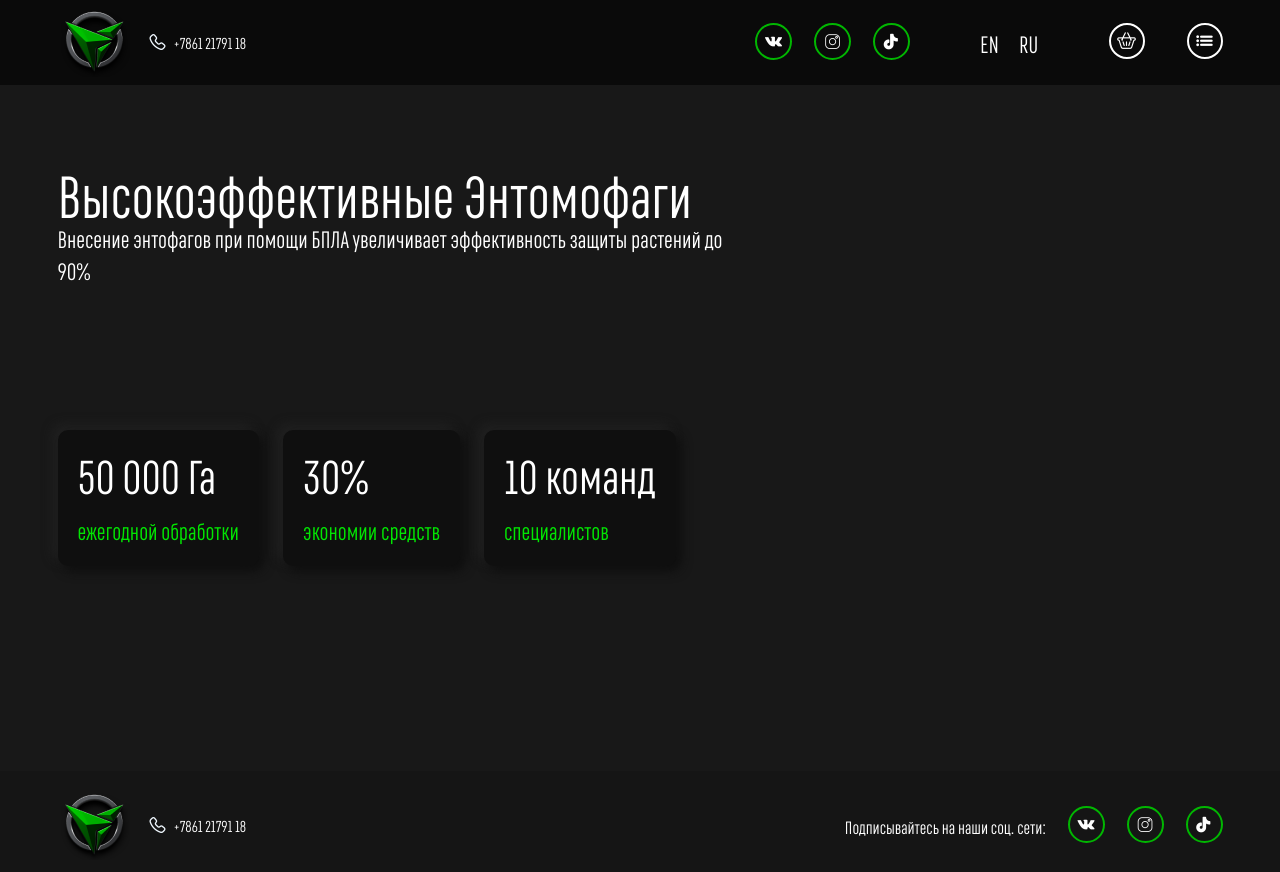
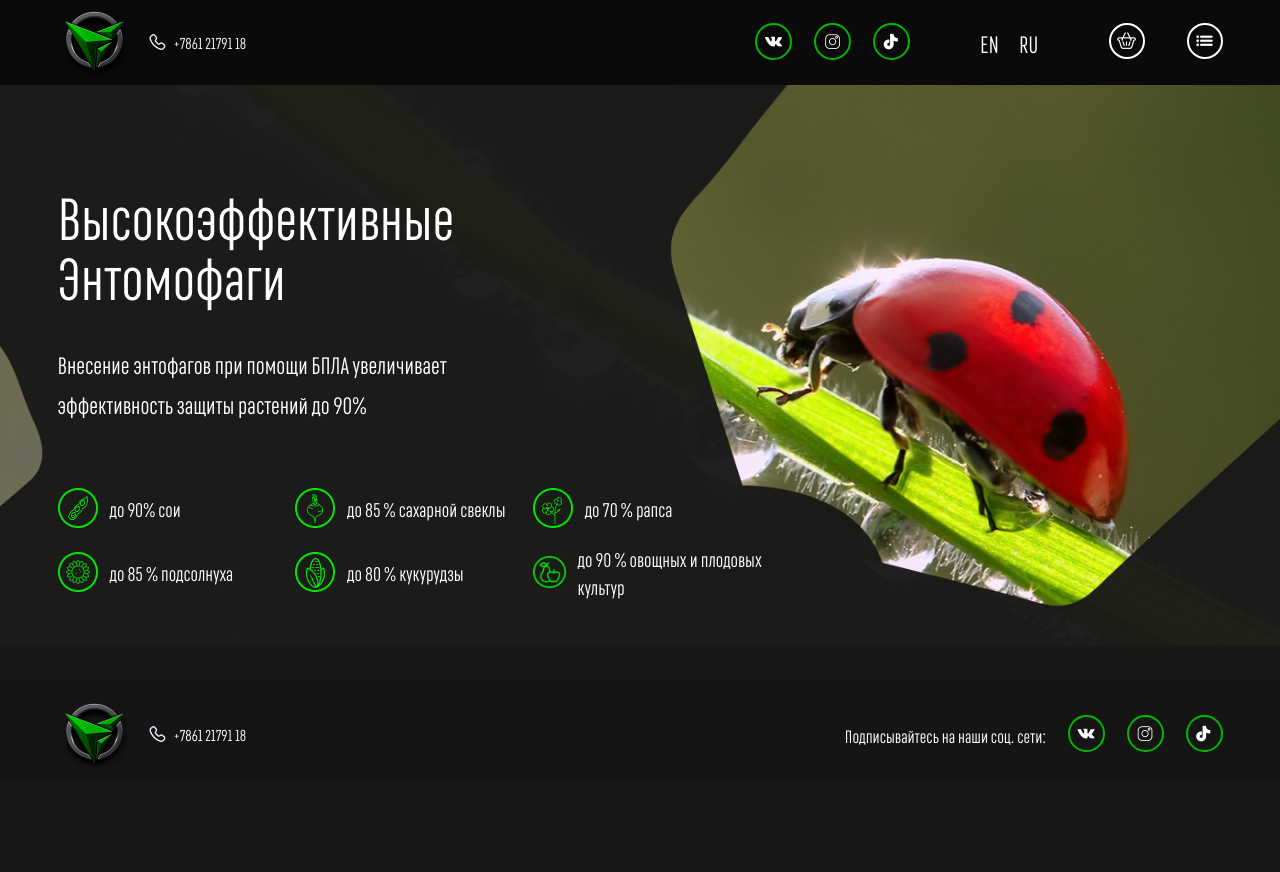
Before and after one commit to khurshid-dev/Website_drones, a website: page entomof.html in a window 1280 px wide. After the commit the page ends 800 px from the top, so only its background shows below. Drawn offline with nearby package versions, Linux system fonts and the light colour scheme; files whose address does not match are found by name.

Commit message:
change on css files entomof

```diff
--- a/css/sections/entomof.css
+++ b/css/entomof.css
@@ -1,11 +1,20 @@
 /* Main section */
 .main-entomof {
-    background-image: url(../img/);
+    background-image: url(../img/entomofagi/main-bg.png);
     background-size: cover;
     background-repeat: no-repeat;
     background-position: center center;
     top: -35px;
-    padding: 0px 0 170px;
+    padding: 22px 0 45px;
     z-index: 1;
     position: relative;
 }
+
+.ento-item {
+    cursor: pointer;
+    transition: 0.5s;
+}
+
+.ento-item:hover {
+    transform: scale(0.9);
+}
--- a/entomof.html
+++ b/entomof.html
@@ -1,5 +1,6 @@
 <!DOCTYPE html>
 <html lang="en">
+
 <head>
     <meta charset="UTF-8">
     <meta http-equiv="X-UA-Compatible" content="IE=edge">
@@ -13,6 +14,7 @@
     <!-- Link Swiper's CSS -->
     <link rel="stylesheet" href="https://cdn.jsdelivr.net/npm/swiper/swiper-bundle.min.css" />
 </head>
+
 <body scroll="no">
 
     <div class="header">
@@ -43,7 +45,7 @@
                         <button class="icon icon_menu ml-5 relative sm:ml-3">
                             <div class="navbar-menu bg-[#181818F2] pt-7 pb-11 md:pb-8 pr-9 pl-6 right-4 w-[280px]">
                                 <ul class="overlay">
-                                    <li class="overlay-m-icons icon_home text-left"><a href="#"
+                                    <li class="overlay-m-icons icon_home text-left"><a href="./index.html"
                                             class="text-left text-2xl mb-6 inline-block max-w-full md:text-xl md:mb-4">Главная</a>
                                     </li>
                                     <li class="overlay-m-icons icon_spider text-left"><a href="#"
@@ -86,33 +88,50 @@
 
     <div class="main-entomof">
         <div class="container">
-            <div class="max-w-[670px]">
+            <div class="">
                 <div
-                    class="main-title pt-28 sm:pt-20 text-6xl text-white md:text-3xl sm:text-[28px] md:max-w-[338px] sm:max-w-[318px] md:pt-28">Высокоэффективные Энтомофаги</div>
-                <div class="max-w-[460px] text-2xl leading-10">
-                    Внесение  энтофагов  при помощи БПЛА увеличивает эффективность защиты растений до 90%
+                    class="main-title pt-28 sm:pt-20 text-6xl text-white md:text-3xl sm:text-[28px] max-w-[480px] md:max-w-[338px] sm:max-w-[318px] md:pt-28">
+                    Высокоэффективные Энтомофаги</div>
+                <div class="max-w-[460px] text-2xl leading-10 mt-10">
+                    Внесение энтофагов при помощи БПЛА увеличивает эффективность защиты растений до 90%
                 </div>
-                <div class="main-box mt-36 sm:mt-28 flex sm:justify-around text-white">
-                    <div class="main-item mr-6 md:mr-4">
-                        <h4 class="text-5xl m-0 p-0 cursor-pointer md:text-2xl md:leading-6 sm:text-lg sm:leading-4">50
-                            000 Га</h4>
-                        <p
-                            class="text-2xl mt-4 cursor-pointer text-lightgreen md:text-lg md:leading-[18px] md:mt-2 sm:text-sm sm:leading-[14px]">
-                            ежегодной обработки</p>
+                <div class="main-box max-w-[720px] mt-16 sm:mt-28 flex flex-wrap sm:justify-around text-white">
+                    <div class="ento-item flex basis-[33%] items-center mb-4">
+                        <div class="block mr-3">
+                            <img src="img/entomofagi/main-f1.png" alt="">
+                        </div>
+                        <h6 class="text-xl leading-7">до 90% сои</h6>
                     </div>
-                    <div class="main-item mr-6 md:mr-4">
-                        <h4 class="text-5xl m-0 p-0 cursor-pointer md:text-2xl md:leading-6 sm:text-lg sm:leading-4">30%
-                        </h4>
-                        <p
-                            class="text-2xl mt-4 cursor-pointer text-lightgreen md:text-lg md:leading-[18px] md:mt-2 sm:text-sm sm:leading-[14px]">
-                            экономии средств</p>
+                    <div class="ento-item flex basis-[33%] items-center mb-4">
+                        <div class="block mr-3">
+                            <img src="img/entomofagi/main-f2.png" alt="">
+                        </div>
+                        <h6 class="text-xl leading-7">до 85 % сахарной свеклы</h6>
                     </div>
-                    <div class="main-item">
-                        <h4 class="text-5xl m-0 p-0 cursor-pointer md:text-2xl md:leading-6 sm:text-lg sm:leading-4">10
-                            команд</h4>
-                        <p
-                            class="text-2xl mt-4 cursor-pointer text-lightgreen md:text-lg md:leading-[18px] md:mt-2 sm:text-sm sm:leading-[14px]">
-                            специалистов</p>
+                    <div class="ento-item flex basis-[33%] items-center mb-4">
+                        <div class="block mr-3">
+                            <img src="img/entomofagi/main-f3.png" alt="">
+                        </div>
+                        <h6 class="text-xl leading-7">до 70 % рапса</h6>
+                    </div>
+                    <div class="ento-item flex basis-[33%] items-center">
+                        <div class="block mr-3">
+                            <img src="img/entomofagi/main-f4.png" alt="">
+                        </div>
+                        <h6 class="text-xl leading-7">до 85 % подсолнуха</h6>
+                    </div>
+                    <div class="ento-item flex basis-[33%] items-center">
+                        <div class="block mr-3">
+                            <img src="img/entomofagi/main-f5.png" alt="">
+                        </div>
+                        <h6 class="text-xl leading-7">до 80 % кукурудзы</h6>
+                    </div>
+                    <div class="ento-item flex basis-[33%] items-center">
+                        <div class="block mr-3">
+                            <img src="img/entomofagi/main-f6.png" alt="">
+                        </div>
+                        <h6 class="text-xl leading-7">до 90 % овощных
+                            и плодовых культур</h6>
                     </div>
                 </div>
             </div>
@@ -151,7 +170,7 @@
 
     <!-- Link Styles -->
     <link rel="stylesheet" href="css/style.css">
-    <link rel="stylesheet" href="css/sections/entomof.css">
+    <link rel="stylesheet" href="css/entomof.css">
 
     <!-- Menu  -->
     <script src="https://cdnjs.cloudflare.com/ajax/libs/jquery/2.1.3/jquery.min.js"></script>
@@ -164,4 +183,5 @@
     <script src="js/main.js"></script>
 
 </body>
+
 </html>
```
Also changed, not shown: index.html (+1 -1 lines), css/about.css (added), css/agro-m.css (added), css/catalog.css (added), css/contact.css (added), css/korzina.css (added), css/news.css (added), css/output.css, css/product.css (added), css/sections/about.css (deleted), css/sections/agro-m.css (deleted), css/sections/catalog.css (deleted), css/sections/contact.css (deleted), css/sections/korzina.css (deleted), 4 more files.
